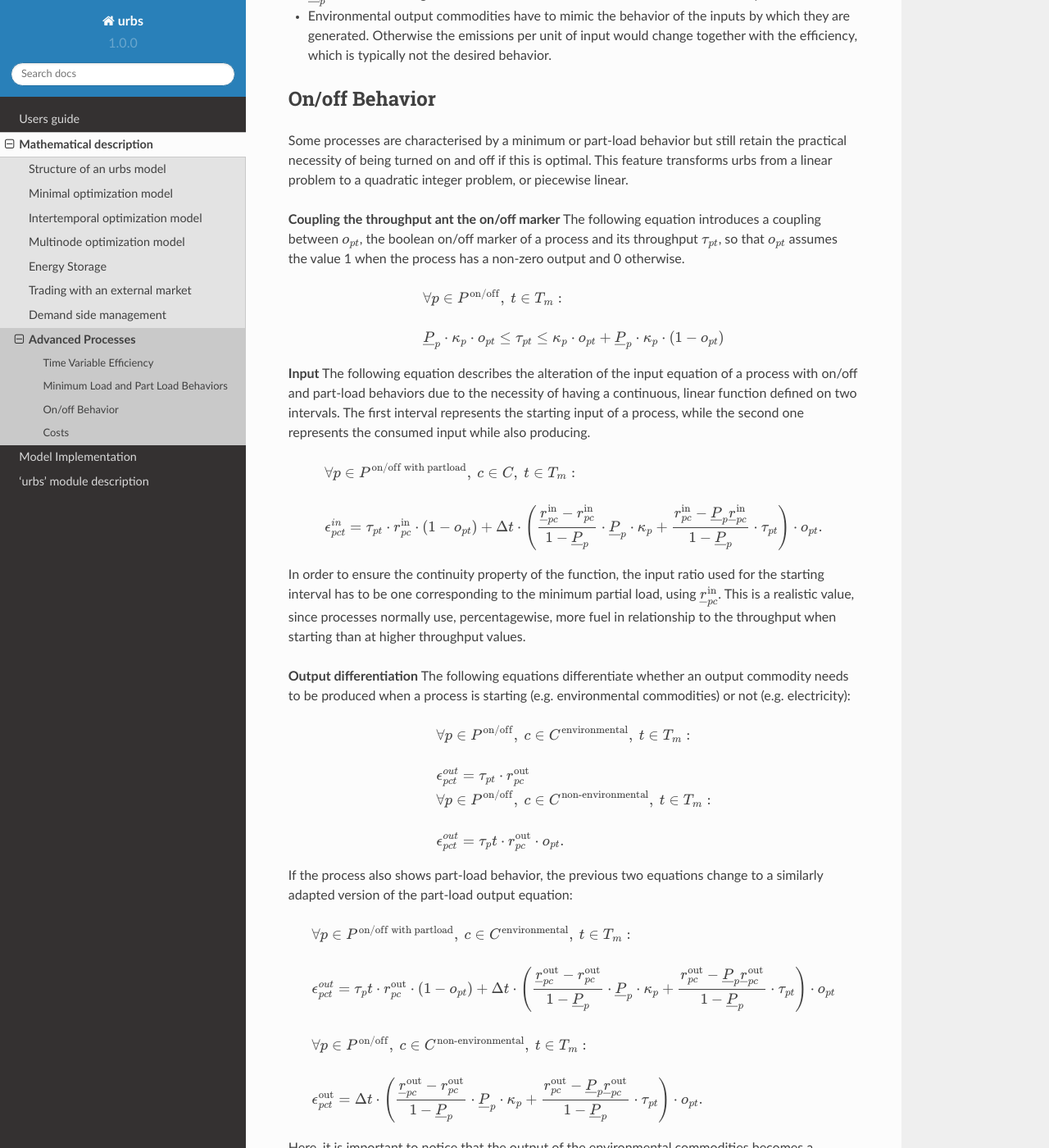
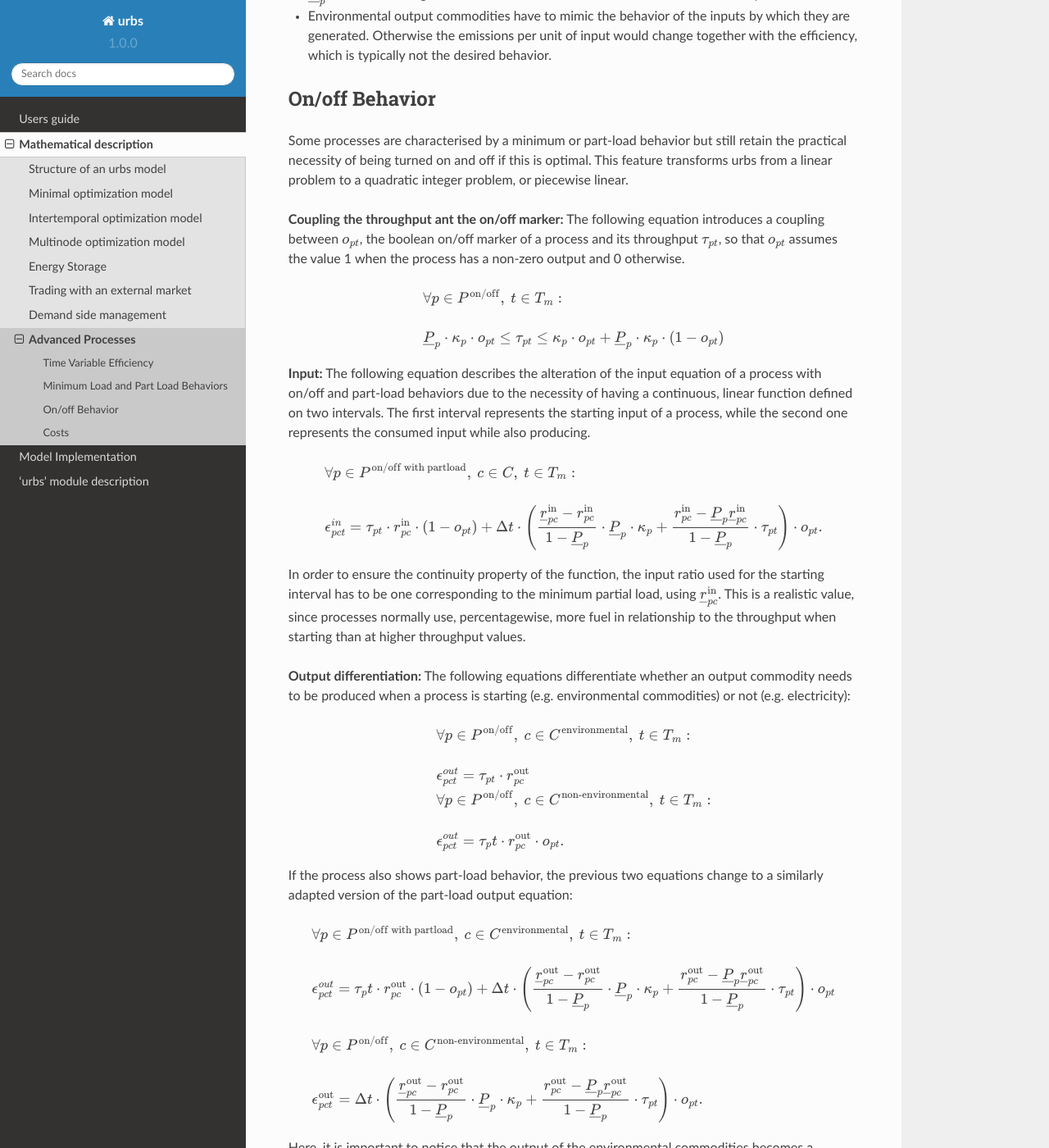
Before and after one commit to tum-ens/urbs, a Sphinx documentation site: the page built from doc/theorydoc/AP_prob.rst, in a window 1280 px wide and 1400 px high, scrolled down 1811 px. Shown: the whole window at 82% size. Built offline with Sphinx 7.4.7 and the Read the Docs theme 2.0.0, drawn with Linux system fonts in a browser that asks for light colours; some of the changed text lies outside the part shown.

Commit message:
Update AP_prob.rst
typos

```diff
--- a/doc/theorydoc/AP_prob.rst
+++ b/doc/theorydoc/AP_prob.rst
@@ -9,7 +9,7 @@ can be modelled in urbs are explained here. These are: Time Variable Efficiency,
 Minimum Load and Part Load Behaviors and On/Off Behavior.
 
 Time Variable Efficiency
------------------------
+------------------------
 It is possible to exogenously manipulate the output of a process by introducing a time
 series, which changes the output ratios and thus the efficiency of a given
 process in each given timestep. This introduces an additional set of
@@ -105,7 +105,7 @@ retain the practical necessity of being turned on and off if this is optimal.
 This feature transforms urbs from a linear problem to a quadratic integer problem,
 or piecewise linear.
 
-**Coupling the throughput ant the on/off marker**
+**Coupling the throughput ant the on/off marker:**
 The following equation introduces a coupling between :math:`\omicron_{pt}`,
 the boolean on/off marker of a process and its throughput :math:`\tau_{pt}`, so that
 :math:`\omicron_{pt}` assumes the value 1 when the process has a non-zero output and 0
@@ -117,7 +117,7 @@ otherwise.
    \tau_{pt}\leq
    \kappa_p\cdot \omicron_{pt}+ \underline{P}_p\cdot \kappa_p\cdot (1 - \omicron_{pt})
 
-**Input**
+**Input:**
 The following equation describes the alteration of the input equation of a
 process with on/off and part-load behaviors due to the necessity of having a continuous,
 linear function defined on two intervals. The first interval represents the starting input
@@ -140,7 +140,7 @@ using :math:`\underline{r}^{\text{in}}_{pc}`. This is a realistic value, since p
 normally use, percentagewise, more fuel in relationship to the throughput when
 starting than at higher throughput values.
 
-**Output differentiation**
+**Output differentiation:**
 The following equations differentiate whether an output commodity needs to be
 produced when a process is starting (e.g. environmental commodities) or not (e.g. electricity):
 
@@ -178,7 +178,7 @@ to be the partial one, :math:`\underline{r}^{\text{in}}_{pc}`. This is a realist
 since processes normaly produce, percentagewise, more CO2 and/or other environmental
 commodities in relationship to the throughput when starting then at higher throughput values.
 
-**Output Ramping-up Limit**
+**Output ramping-up limit:**
 While ramping up a process which can be turned on and off with a defined ramping up
 gradient, the following unrealistic situation might occur: Due to the fact that in the minimum
 working point the process on/off marker :math:`\omicron_{pt}` can be both 0 and 1, the output
@@ -304,7 +304,7 @@ to:
    &\epsilon^{out}_{pct}-\epsilon^{out}_{pc(t-1)}\leq
    \Delta t\overline{PG}_p^\text{up}\kappa_{p}\underline{r}^{\text{out}}_{pc} f^{\text{out}}_{pt}.
 
-**Starting Ramp-up**
+**Starting ramp-up:**
 There are some processes which have a different ramping up gradient while starting
 than while producing. This is usually defined with the help of a so called starting time. The
 following equations transform the starting time into a starting ramp and implement the starting
@@ -317,7 +317,7 @@ or by replacing during start the rampiong up constraint which uses the ramping u
    &\tau_{pt}-\tau_{p(t-1)}\leq \Delta t\overline{PG}_p^{\text{up}}\kappa_{p}\omicron_{p(t-1)}+
    \Delta t\ SR_p \kappa_{p}(1-\omicron_{p(t-1)}).
 
-**Start-up costs**
+**Start-up costs:**
 For those processes which have a fix start-up cost, it is necessary to identify
 whether a process has completed its starting phase and begins to produce or not. The following
 equation does this by turning the boolean variable process start-up marker :math:`\sigma_{pt}`
```
